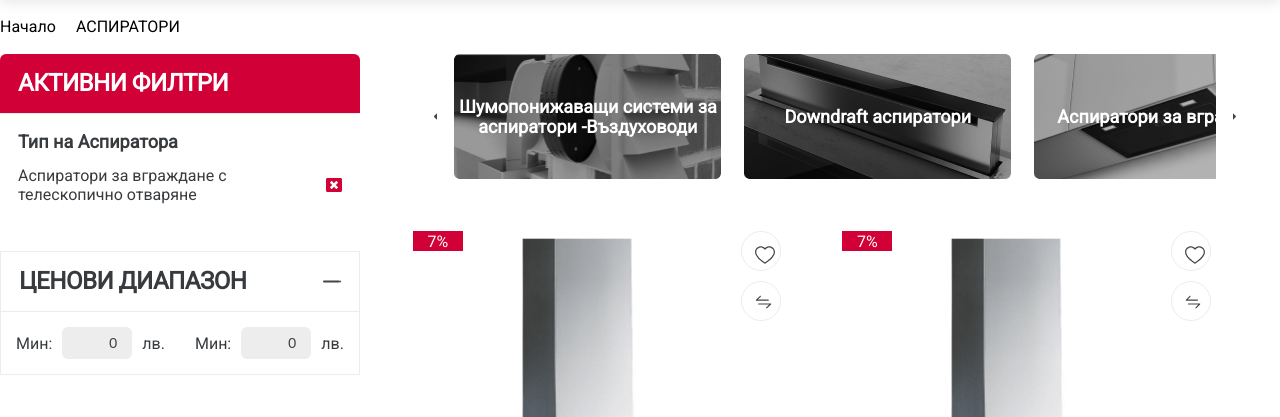
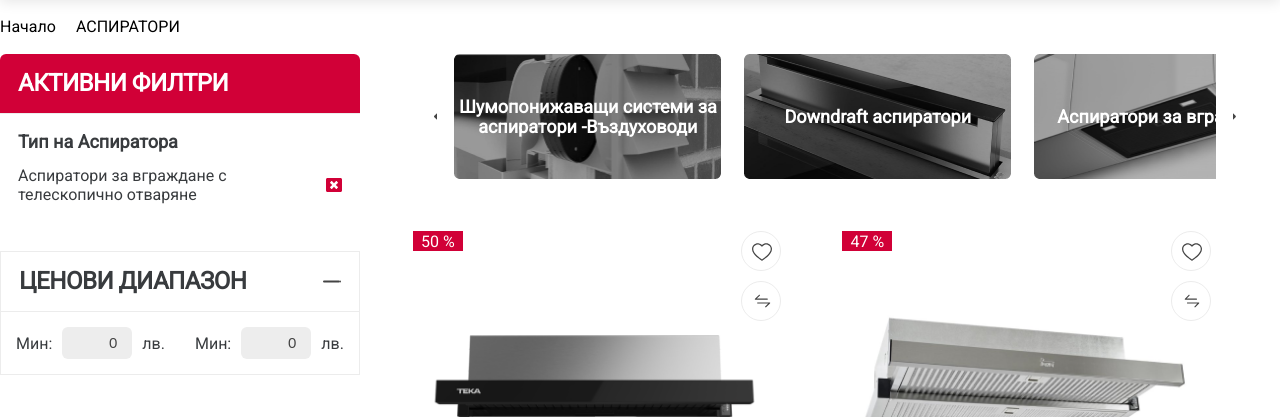
Before and after one commit to loang728/e-shop, a plain HTML site: page index.html in a window 1280 px wide. Shown: the part 346-763 px from the top of the page. Drawn offline with nearby package versions, Linux system fonts and the light colour scheme; a web font is replaced by a local one.

Commit message:
data display changes

```diff
--- a/css/style.css
+++ b/css/style.css
@@ -120,8 +120,8 @@ nav ul.menu > li > a {
   letter-spacing: 0em;
   text-align: left;
 }
-nav ul.menu li:hover a {
-  color: #383b3e;
+nav ul.menu>li:hover>a {
+  color: #ffbe04;
 }
 nav ul.menu li.active:hover > a {
   color: #fff;
@@ -494,7 +494,7 @@ ul.menu-contact li:before {
   width: 10px;
   height: 10px;
   padding: 10px;
-  background-clip: content-box;
+  /* background-clip: content-box; */
   content: "";
   top: 1px;
   background-repeat: no-repeat;
@@ -523,13 +523,15 @@ ul li.phone:before {
   background-image: url("img/phone.svg");
   width: 10px;
   height: 10px;
-  background-position: 0 0;
 }
 ul li.fb:before {
   background-image: url("img/fb.svg");
   width: 10px;
   height: 10px;
-}
+  background-position: 7px 5px;
+}
+.footer-menu-section ul li.mail:before {background-position: 5px 5px;}
+.footer-menu-section ul li.phon:before {background-position: 5px 5px;}
 
 .header-navigate {
   display: flex;
@@ -558,6 +560,9 @@ span.circle {
   width: 60px;
   height: 60px;
   border-radius: 50px;
+}
+span.circle:hover {
+background-color:#d10037;
 }
 .circle:before {
   content: "";
@@ -1067,16 +1072,21 @@ ul.navigation-types {
 .operations .circle {
   width: 40px;
   height: 40px;
+  background-color: #fff;
 }
 .operations .circle:before {
   width: 20px;
   height: 20px;
   background-size: 100% 100%;
   color: red;
+  top: 10px;
+  left: 10px;
 }
 .operations .exchange:before {
   width: 16.25px;
   height: 13.78px;
+  left: 12px;
+  top: 12px;
 }
 article h3 {
   font-size: 24px;
@@ -1146,6 +1156,9 @@ article h3 {
   text-align: left;
   border: none;
   color: #fff;
+}
+.submit-section .btn:hover{
+  background: #ffbe04;
 }
 .subscribe-form input[type="text" i] {
   min-width: 400px;
--- a/data.json
+++ b/data.json
@@ -2,181 +2,121 @@
   "data":[ {
     "id": 1,
     "title": "Product 1",
+    "filename": "product1.png",
+    "description": "Lorem ipsum dolor sit amet, consectetur adipiscing elit.",
+    "rating": 5,
+    "price": 249.99,
+    "newPrice": 124.99,
+    "image": "product1.png"
+  },
+  {
+    "id": 2,
+    "title": "Product 2",
+    "filename": "product2.png",
+    "description": "Pellentesque habitant morbi tristique senectus et netus et malesuada fames ac turpis egestas.",
+    "rating": 3.8,
+    "price": 449.99,
+    "newPrice": 239.99,
+    "image": "product2.png"
+  },
+  {
+    "id": 3,
+    "title": "Product 3",
+    "filename": "product3.png",
+    "description": "Ut enim ad minim veniam, quis nostrud exercitation ullamco laboris nisi ut aliquip ex ea commodo consequat.",
+    "rating": 5,
+    "price": 79.99,
+    "newPrice": 64.99,
+    "image": "product3.png"
+  },
+  {
+    "id": 4,
+    "title": "Product 4",
+    "filename": "product9.png",
+    "description": "Duis aute irure dolor in reprehenderit in voluptate velit esse cillum dolore eu fugiat nulla pariatur.",
+    "rating": 4.9,
+    "price": 119.99,
+    "newPrice": 99.99,
+    "image": "product4.png"
+  },
+  {
+    "id": 5,
+    "title": "Product 5",
+    "filename": "product5.png",
+    "description": "Excepteur sint occaecat cupidatat non proident, sunt in culpa qui officia deserunt mollit anim id est laborum.",
+    "rating": 3.5,
+    "price": 39.99,
+    "newPrice": 34.99,
+    "image": "product5.png"
+  },
+  {
+    "id": 6,
+    "title": "Product 6",
+    "filename": "product6.png",
+    "description": "Sed do eiusmod tempor incididunt ut labore et dolore magna aliqua.",
+    "rating": 4.7,
+    "price": 89.99,
+    "newPrice": 74.99,
+    "image": "product6.png"
+  },
+  {
+    "id": 7,
+    "title": "Product 7",
+    "filename": "product7.png",
+    "description": "Lorem ipsum dolor sit amet, consectetur adipiscing elit.",
+    "rating": 4.0,
+    "price": 59.99,
+    "newPrice": 49.99,
+    "image": "product7.png"
+  },
+  {
+    "id": 8,
+    "title": "Product 8",
+    "filename": "product8.png",
+    "description": "Pellentesque habitant morbi tristique senectus et netus et malesuada fames ac turpis egestas.",
+    "rating": 3.2,
+    "price": 69.99,
+    "newPrice": 54.99,
+    "image": "product8.png"
+  },
+  {
+    "id": 9,
+    "title": "Product 9",
+    "filename": "product9.png",
+    "description": "Ut enim ad minim veniam, quis nostrud exercitation ullamco laboris nisi ut aliquip ex ea commodo consequat.",
+    "rating": 4.5,
+    "price": 99.99,
+    "newPrice": 84.99,
+    "image": "product9.png"
+  },
+  {
+    "id": 10,
+    "title": "Product 10",
+    "filename": "product10.png",
+    "description": "Duis aute irure dolor in reprehenderit in voluptate velit esse cillum dolore eu fugiat nulla pariatur.",
+    "rating": 3.9,
+    "price": 129.99,
+    "newPrice": 109.99,
+    "image": "product10.png"
+  },{
+    "id": 1,
+    "title": "Product 1",
+    "filename": "product11.png",
     "description": "Lorem ipsum dolor sit amet, consectetur adipiscing elit.",
     "rating": 4.5,
     "price": 29.99,
     "newPrice": 24.99,
-    "image": "product1.jpg"
+    "image": "product1.png"
   },
   {
     "id": 2,
-    "title": "Product 2",
+    "title": "Product 12",
+    "filename": "product12.png",
     "description": "Pellentesque habitant morbi tristique senectus et netus et malesuada fames ac turpis egestas.",
     "rating": 3.8,
     "price": 49.99,
     "newPrice": 39.99,
-    "image": "product2.jpg"
-  },
-  {
-    "id": 3,
-    "title": "Product 3",
-    "description": "Ut enim ad minim veniam, quis nostrud exercitation ullamco laboris nisi ut aliquip ex ea commodo consequat.",
-    "rating": 4.2,
-    "price": 79.99,
-    "newPrice": 64.99,
-    "image": "product3.jpg"
-  },
-  {
-    "id": 4,
-    "title": "Product 4",
-    "description": "Duis aute irure dolor in reprehenderit in voluptate velit esse cillum dolore eu fugiat nulla pariatur.",
-    "rating": 4.9,
-    "price": 119.99,
-    "newPrice": 99.99,
-    "image": "product4.jpg"
-  },
-  {
-    "id": 5,
-    "title": "Product 5",
-    "description": "Excepteur sint occaecat cupidatat non proident, sunt in culpa qui officia deserunt mollit anim id est laborum.",
-    "rating": 3.5,
-    "price": 39.99,
-    "newPrice": 34.99,
-    "image": "product5.jpg"
-  },
-  {
-    "id": 6,
-    "title": "Product 6",
-    "description": "Sed do eiusmod tempor incididunt ut labore et dolore magna aliqua.",
-    "rating": 4.7,
-    "price": 89.99,
-    "newPrice": 74.99,
-    "image": "product6.jpg"
-  },
-  {
-    "id": 7,
-    "title": "Product 7",
-    "description": "Lorem ipsum dolor sit amet, consectetur adipiscing elit.",
-    "rating": 4.0,
-    "price": 59.99,
-    "newPrice": 49.99,
-    "image": "product7.jpg"
-  },
-  {
-    "id": 8,
-    "title": "Product 8",
-    "description": "Pellentesque habitant morbi tristique senectus et netus et malesuada fames ac turpis egestas.",
-    "rating": 3.2,
-    "price": 69.99,
-    "newPrice": 54.99,
-    "image": "product8.jpg"
-  },
-  {
-    "id": 9,
-    "title": "Product 9",
-    "description": "Ut enim ad minim veniam, quis nostrud exercitation ullamco laboris nisi ut aliquip ex ea commodo consequat.",
-    "rating": 4.5,
-    "price": 99.99,
-    "newPrice": 84.99,
-    "image": "product9.jpg"
-  },
-  {
-    "id": 10,
-    "title": "Product 10",
-    "description": "Duis aute irure dolor in reprehenderit in voluptate velit esse cillum dolore eu fugiat nulla pariatur.",
-    "rating": 3.9,
-    "price": 129.99,
-    "newPrice": 109.99,
-    "image": "product10.jpg"
-  },{
-    "id": 1,
-    "title": "Product 1",
-    "description": "Lorem ipsum dolor sit amet, consectetur adipiscing elit.",
-    "rating": 4.5,
-    "price": 29.99,
-    "newPrice": 24.99,
-    "image": "product1.jpg"
-  },
-  {
-    "id": 2,
-    "title": "Product 2",
-    "description": "Pellentesque habitant morbi tristique senectus et netus et malesuada fames ac turpis egestas.",
-    "rating": 3.8,
-    "price": 49.99,
-    "newPrice": 39.99,
-    "image": "product2.jpg"
-  },
-  {
-    "id": 3,
-    "title": "Product 3",
-    "description": "Ut enim ad minim veniam, quis nostrud exercitation ullamco laboris nisi ut aliquip ex ea commodo consequat.",
-    "rating": 4.2,
-    "price": 79.99,
-    "newPrice": 64.99,
-    "image": "product3.jpg"
-  },
-  {
-    "id": 4,
-    "title": "Product 4",
-    "description": "Duis aute irure dolor in reprehenderit in voluptate velit esse cillum dolore eu fugiat nulla pariatur.",
-    "rating": 4.9,
-    "price": 119.99,
-    "newPrice": 99.99,
-    "image": "product4.jpg"
-  },
-  {
-    "id": 5,
-    "title": "Product 5",
-    "description": "Excepteur sint occaecat cupidatat non proident, sunt in culpa qui officia deserunt mollit anim id est laborum.",
-    "rating": 3.5,
-    "price": 39.99,
-    "newPrice": 34.99,
-    "image": "product5.jpg"
-  },
-  {
-    "id": 6,
-    "title": "Product 6",
-    "description": "Sed do eiusmod tempor incididunt ut labore et dolore magna aliqua.",
-    "rating": 4.7,
-    "price": 89.99,
-    "newPrice": 74.99,
-    "image": "product6.jpg"
-  },
-  {
-    "id": 7,
-    "title": "Product 7",
-    "description": "Lorem ipsum dolor sit amet, consectetur adipiscing elit.",
-    "rating": 4.0,
-    "price": 59.99,
-    "newPrice": 49.99,
-    "image": "product7.jpg"
-  },
-  {
-    "id": 8,
-    "title": "Product 8",
-    "description": "Pellentesque habitant morbi tristique senectus et netus et malesuada fames ac turpis egestas.",
-    "rating": 3.2,
-    "price": 69.99,
-    "newPrice": 54.99,
-    "image": "product8.jpg"
-  },
-  {
-    "id": 9,
-    "title": "Product 9",
-    "description": "Ut enim ad minim veniam, quis nostrud exercitation ullamco laboris nisi ut aliquip ex ea commodo consequat.",
-    "rating": 4.5,
-    "price": 99.99,
-    "newPrice": 84.99,
-    "image": "product9.jpg"
-  },
-  {
-    "id": 10,
-    "title": "Product 10",
-    "description": "Duis aute irure dolor in reprehenderit in voluptate velit esse cillum dolore eu fugiat nulla pariatur.",
-    "rating": 3.9,
-    "price": 129.99,
-    "newPrice": 109.99,
-    "image": "product10.jpg"
+    "image": "product2.png"
   }
 
 ]
--- a/js/fetch-data.js
+++ b/js/fetch-data.js
@@ -37,6 +37,13 @@ const displayProductData = async () => {
     upDateContentandPage();
   });
 
+  function calculateDiscountPercentage(originalPrice, newPrice) {
+    const discount = originalPrice - newPrice;
+    const discountPercentage = (discount / originalPrice) * 100;
+    return discountPercentage.toFixed(0);
+}
+
+
   function displayItems(pageNumber) {
     const startIndex = (pageNumber - 1) * itemsPerPage;
     const endIndex = startIndex + itemsPerPage;
@@ -45,8 +52,8 @@ const displayProductData = async () => {
     const itemsElements = currentItems.map((item) => {
       return `<article>
     <div class="img-section">
-      <img src="images/products/Rectangle 518.jpg" alt="placeholder" width="266" height="152">
-      <span class="discount">7%</span>
+      <img src="images/products/${item.filename}" alt="placeholder" width="266" height="152">
+      <span class="discount">${calculateDiscountPercentage(item.price,item.newPrice)} %</span>
       <div class="operations">
         <span class="ico circle love">.</span>
         <span class="ico circle exchange">.</span>
@@ -55,7 +62,7 @@ const displayProductData = async () => {
     <div class="description-section">
       <h3>${item.title}</h3>
       <p>${item.description}</p>
-      <div class="rating">.</div>
+      <div class="rating ${(item.rating<5)? 'r4':''}">.</div>
     </div>
     <div class="price-add-section">
       <div class="price">
```
Also changed, not shown: images/products/product1.jpg (renamed from images/products/Rectangle 518.jpg), images/products/product1.png (renamed from images/products/Rectangle 518-9.png), images/products/product2.png (renamed from images/products/Rectangle 518-1.png), images/products/product3.png (renamed from images/products/Rectangle 518-2.png), images/products/product4.png (renamed from images/products/Rectangle 518-3.png), images/products/product5.png (renamed from images/products/Rectangle 518-4.png), images/products/product6.png (renamed from images/products/Rectangle 518-5.png), images/products/product7.png (renamed from images/products/Rectangle 518-6.png), images/products/product8.png (renamed from images/products/Rectangle 518-7.png), images/products/product9.png (renamed from images/products/Rectangle 518-8.png).
